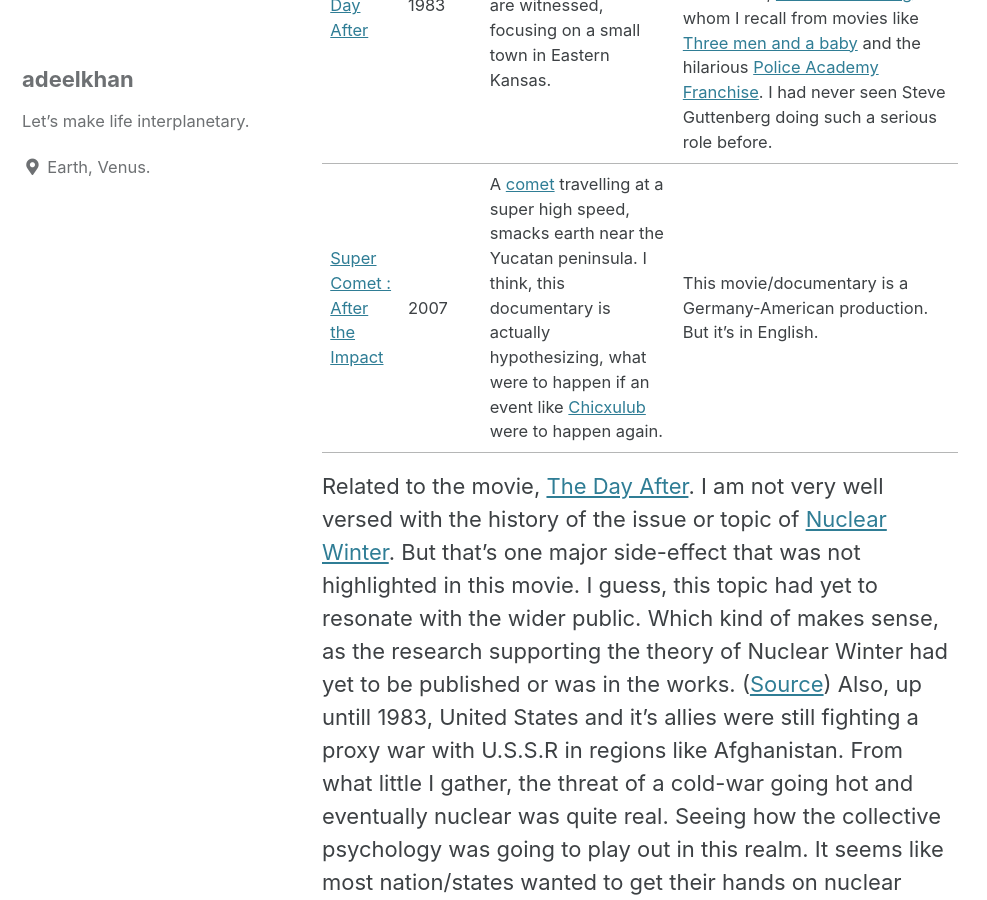
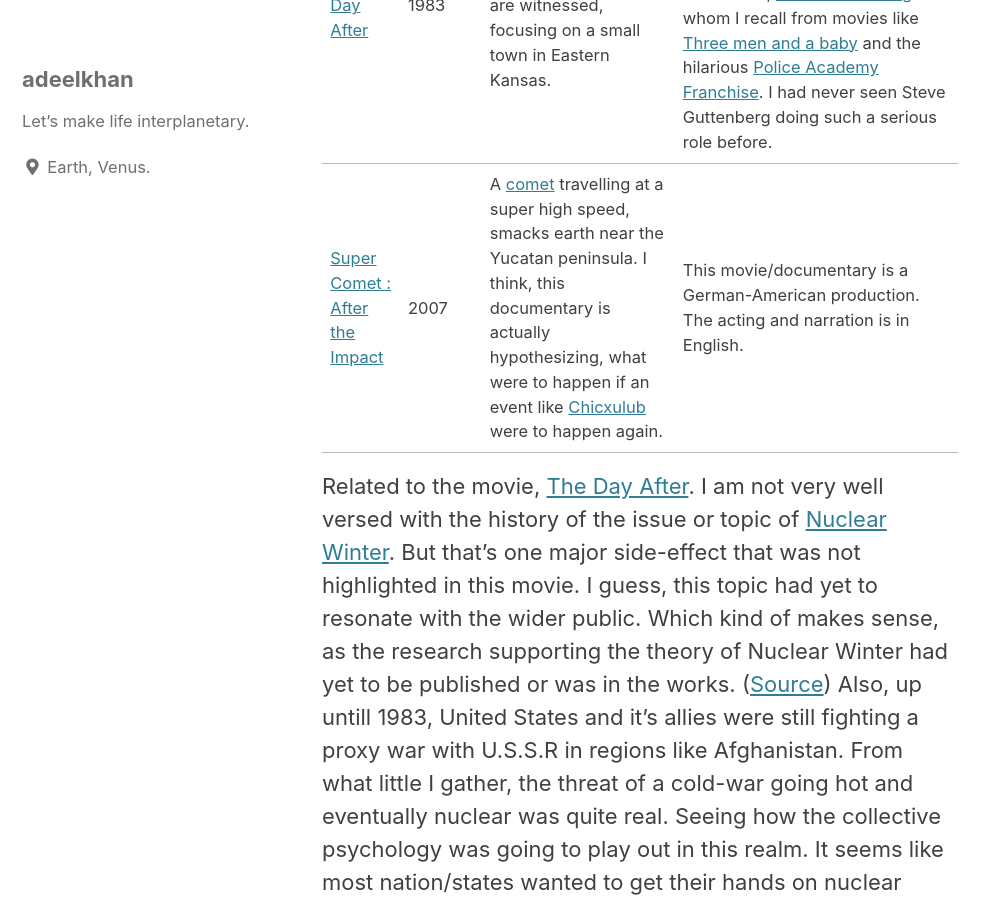
Before and after one commit to stellardreams/stellardreams.github.io, a Jekyll site: the page built from _posts/2020-11-03-Asteroid-Defense-System.md, in a window 1280 px wide and 900 px high, scrolled down 481 px. Shown: the whole window, without its empty margins (0-987 px from the left). Built offline with Jekyll 4.4.1, drawn with Linux system fonts in a browser that asks for light colours; cached includes are drawn as plain includes.

Commit message:
Update 2020-11-03-Asteroid-Defense-System.md
Edits.

```diff
--- a/_posts/2020-11-03-Asteroid-Defense-System.md
+++ b/_posts/2020-11-03-Asteroid-Defense-System.md
@@ -3,7 +3,7 @@
 |  Movie  | Release Date  | Storyline | Other Notes |
 | :------------- | :------------- | :------------- | :------------- |
 | [The Day After](https://www.imdb.com/title/tt0085404/) |1983| Soviet and American nukes go off. The devastating effects are witnessed, focusing on a small town in Eastern Kansas. | Starring familiar faces like [John Lithgow](https://www.imdb.com/name/nm0001475/). In particular, I remember watching Lithgow on [Harry and the Hendersons](https://www.imdb.com/title/tt0093148/), which was a pretty cool and entertaining tv show. Also, [Steve Guttenberg](https://www.imdb.com/name/nm0000430/?ref_=tt_cl_t3) whom I recall from movies like [Three men and a baby](https://www.imdb.com/title/tt0094137/?ref_=nm_knf_t1) and the hilarious [Police Academy Franchise](https://en.wikipedia.org/wiki/Police_Academy_(franchise)). I had never seen Steve Guttenberg doing such a serious role before. |
-| [Super Comet : After the Impact](https://www.imdb.com/title/tt1273815/) | 2007| A [comet](https://en.wikipedia.org/wiki/Comet) travelling at a super high speed, smacks earth near the Yucatan peninsula. I think, this documentary is actually hypothesizing, what were to happen if an event like [Chicxulub](https://en.wikipedia.org/wiki/Chicxulub_crater) were to happen again.   | This movie/documentary is a Germany-American production. But it's in English. |
+| [Super Comet : After the Impact](https://www.imdb.com/title/tt1273815/) | 2007| A [comet](https://en.wikipedia.org/wiki/Comet) travelling at a super high speed, smacks earth near the Yucatan peninsula. I think, this documentary is actually hypothesizing, what were to happen if an event like [Chicxulub](https://en.wikipedia.org/wiki/Chicxulub_crater) were to happen again.   | This movie/documentary is a German-American production. The acting and narration is in English.|
 
 Related to the movie, [The Day After](https://www.imdb.com/title/tt0085404/). I am not very well versed with the history of the issue or topic of [Nuclear Winter](https://en.wikipedia.org/wiki/Nuclear_winter). But that's one major side-effect that was not highlighted in this movie. I guess, this topic had yet to resonate with the wider public. Which kind of makes sense, as the research supporting the theory of Nuclear Winter had yet to be published or was in the works. ([Source](https://en.wikipedia.org/wiki/Nuclear_winter#Consequences)) Also, up untill 1983, United States and it's allies were still fighting a proxy war with U.S.S.R in regions like Afghanistan. From what little I gather, the threat of a cold-war going hot and eventually nuclear was quite real. Seeing how the collective psychology was going to play out in this realm. It seems like most nation/states wanted to get their hands on nuclear weapons. This must have been a decision driven by fear, because we have known about the real prospect of what a nuclear winter can do, going as far back as 1983 or even earlier, back to the 50's.
 
```
